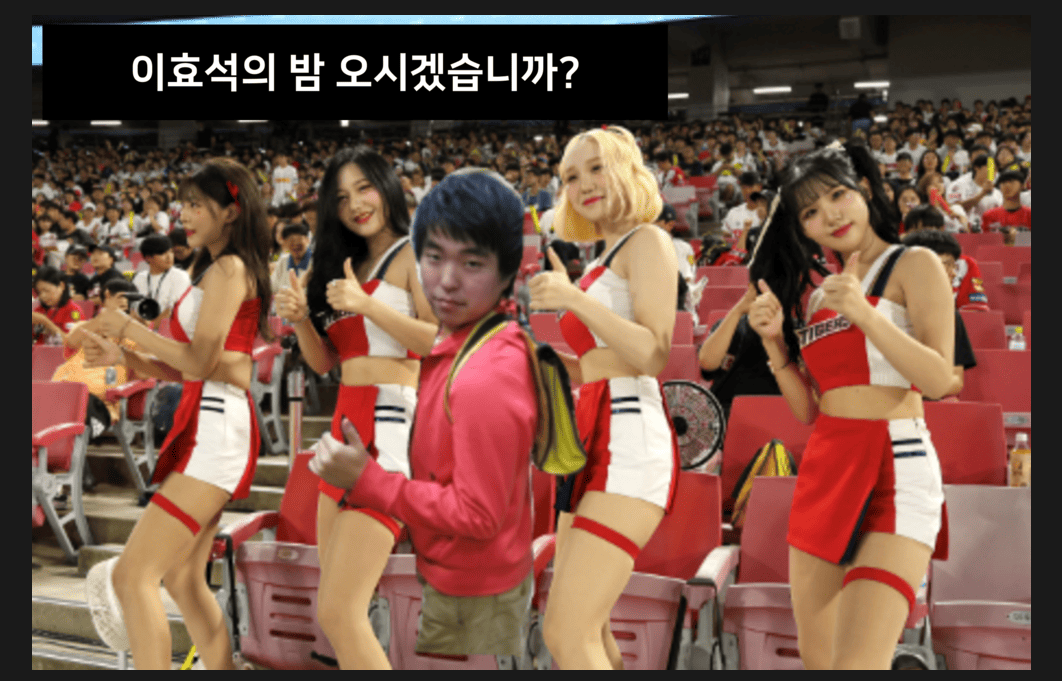
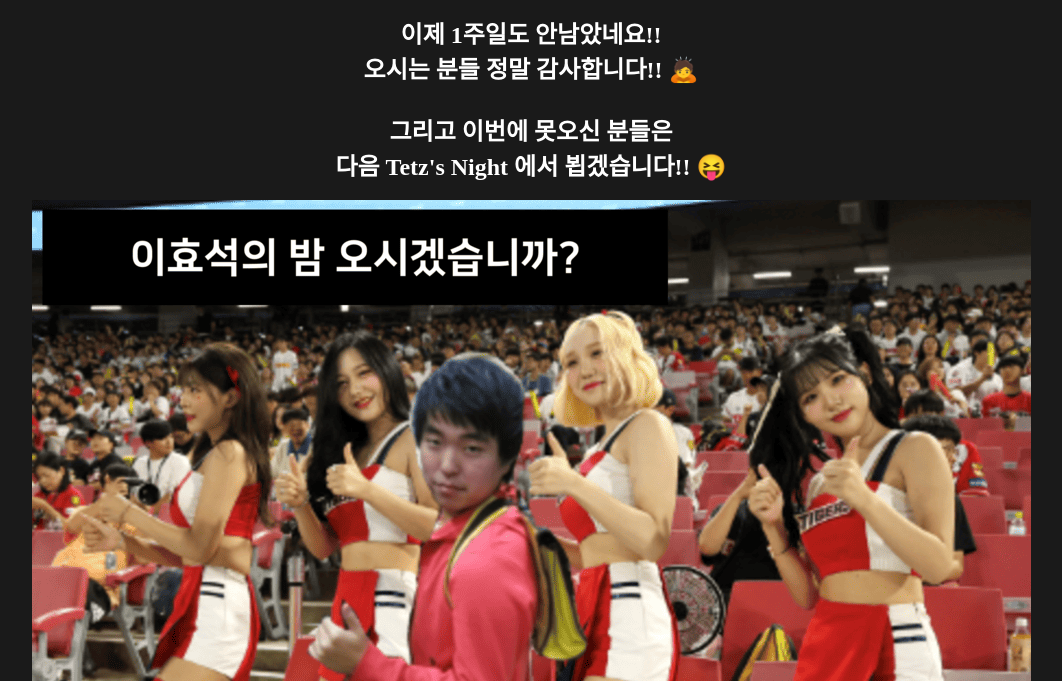
Before and after one commit to xenosign/tetz-night, a plain HTML site: page front/index.html in a window 1280 px wide. Shown: the part 116-797 px from the top of the page, without its empty margins (109-1171 px from the left). Drawn offline with Linux system fonts and the light colour scheme; no server answers.

Commit message:
250210 내용 업데이트

```diff
--- a/front/index.html
+++ b/front/index.html
@@ -42,6 +42,14 @@
       <div class="invitation">
         <h1>✉️이효석의 밤, 초대장</h1>
         <h2>Invitation for Tetz's night!</h2>
+        <br />
+        <h2>
+          이제 1주일도 안남았네요!!<br />
+          오시는 분들 정말 감사합니다!! 🙇<br />
+          <br />
+          그리고 이번에 못오신 분들은<br />
+          다음 Tetz's Night 에서 뵙겠습니다!! 😝
+        </h2>
         <br />
         <img class="main-img" src="./tetz_invitation.png" />
         <h3 class="margin-top">(Thanks for 규찬님 ㅋㅋㅋㅋㅋ)</h3>
```
